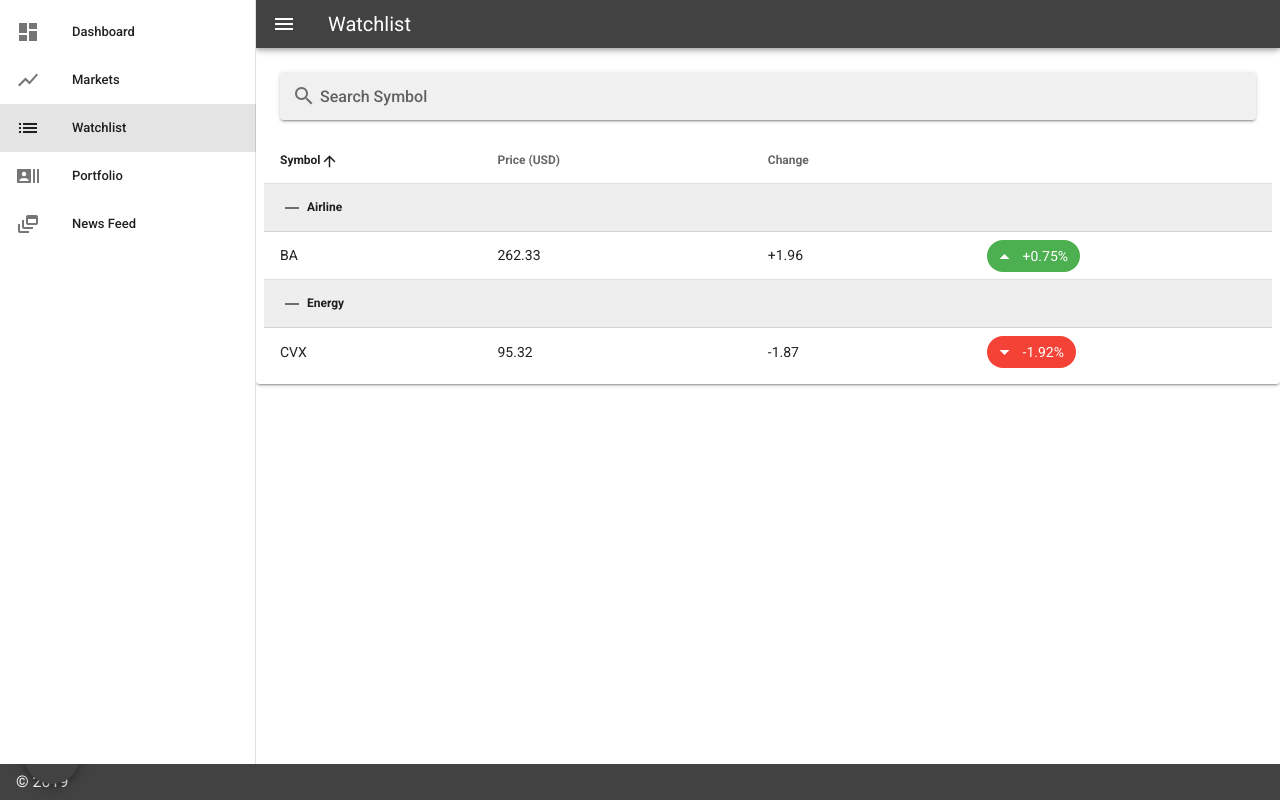
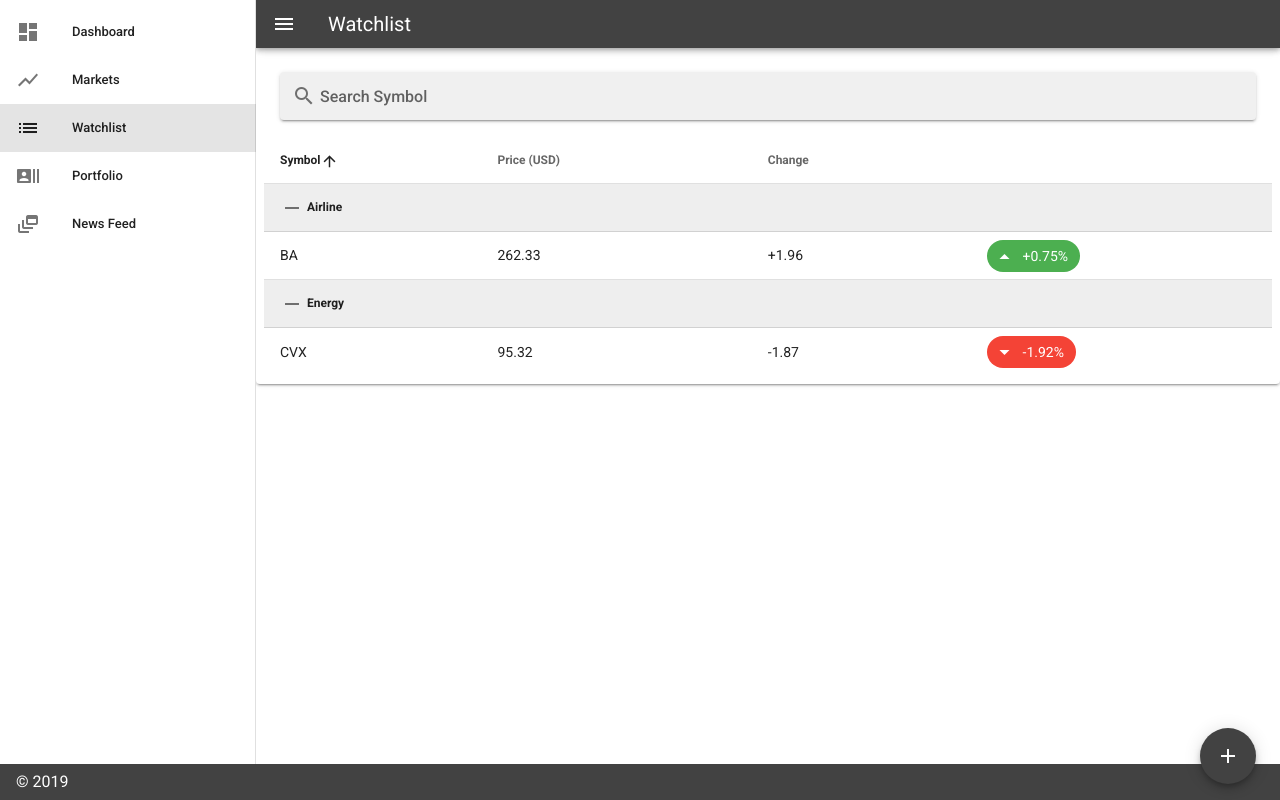
Before and after one commit to mismaah-abdulla/stock-portfolio, a Vue app: page /watchlist in a window 1280 px wide. Built offline with nearby package versions, Linux system fonts and the light colour scheme.

Commit message:
FAB breakpoints
On small (xs, sm) displays, fixed bottom left
On other displays, fixed bottom right

```diff
--- a/src/views/Watchlist.vue
+++ b/src/views/Watchlist.vue
@@ -100,9 +100,12 @@
 
  <v-dialog v-model="dialog2" max-width="500px">
             <template v-slot:activator="{ on }">
-             <v-btn class="mx-2" v-on="on" fixed bottom left fab dark color="primary" >
-    <v-icon dark>mdi-plus</v-icon>
-    </v-btn>
+             <v-btn v-if="$vuetify.breakpoint.xsOnly || $vuetify.breakpoint.smOnly" class="mx-2" v-on="on" fixed bottom left fab dark color="primary" >
+               <v-icon dark>mdi-plus</v-icon>
+               </v-btn>
+             <v-btn v-if="!$vuetify.breakpoint.xsOnly && !$vuetify.breakpoint.smOnly" class="mx-2" v-on="on" fixed bottom right fab dark color="primary" >
+                <v-icon dark>mdi-plus</v-icon>
+            </v-btn>
             </template>
             <v-card>
               <v-card-title>
```
